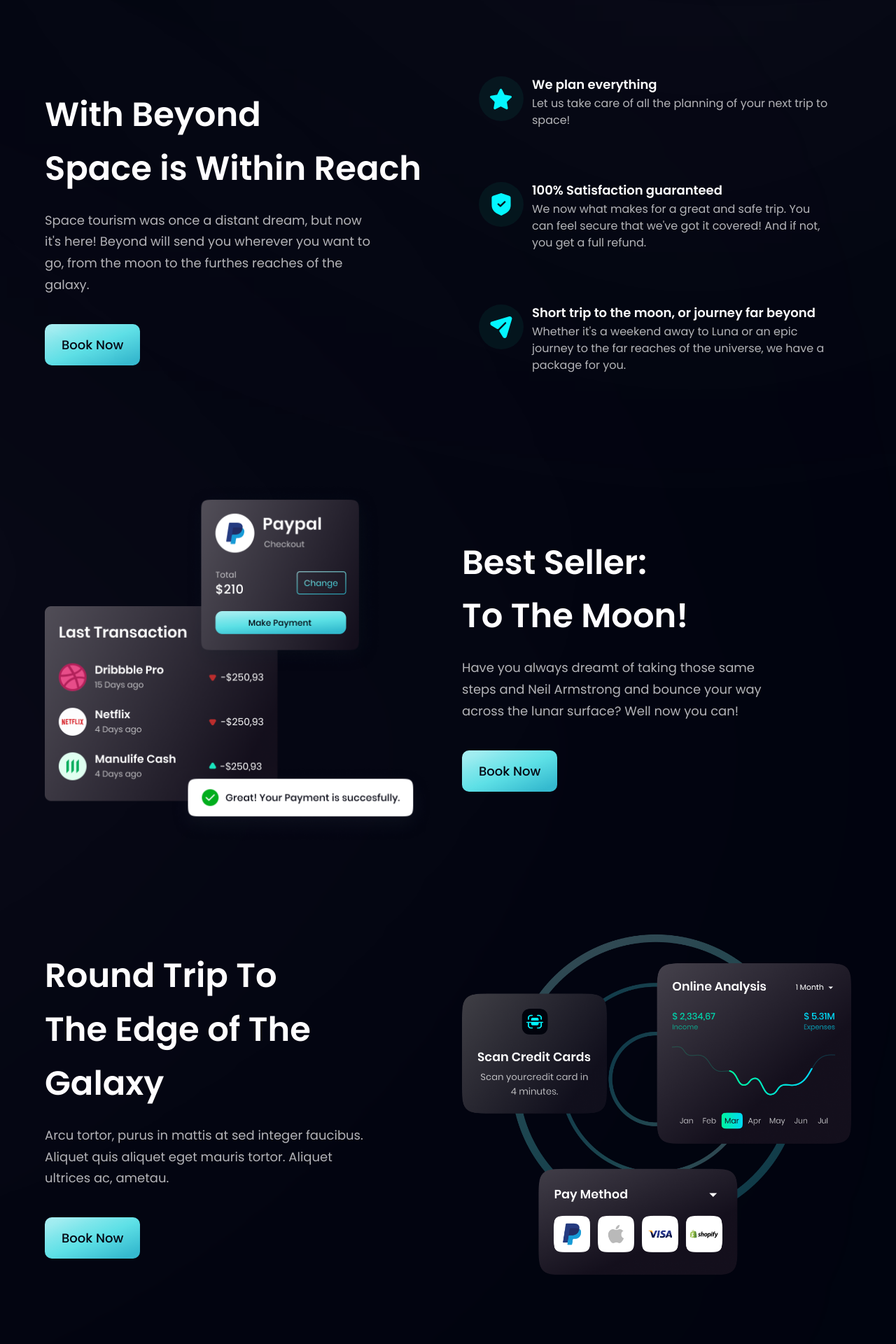
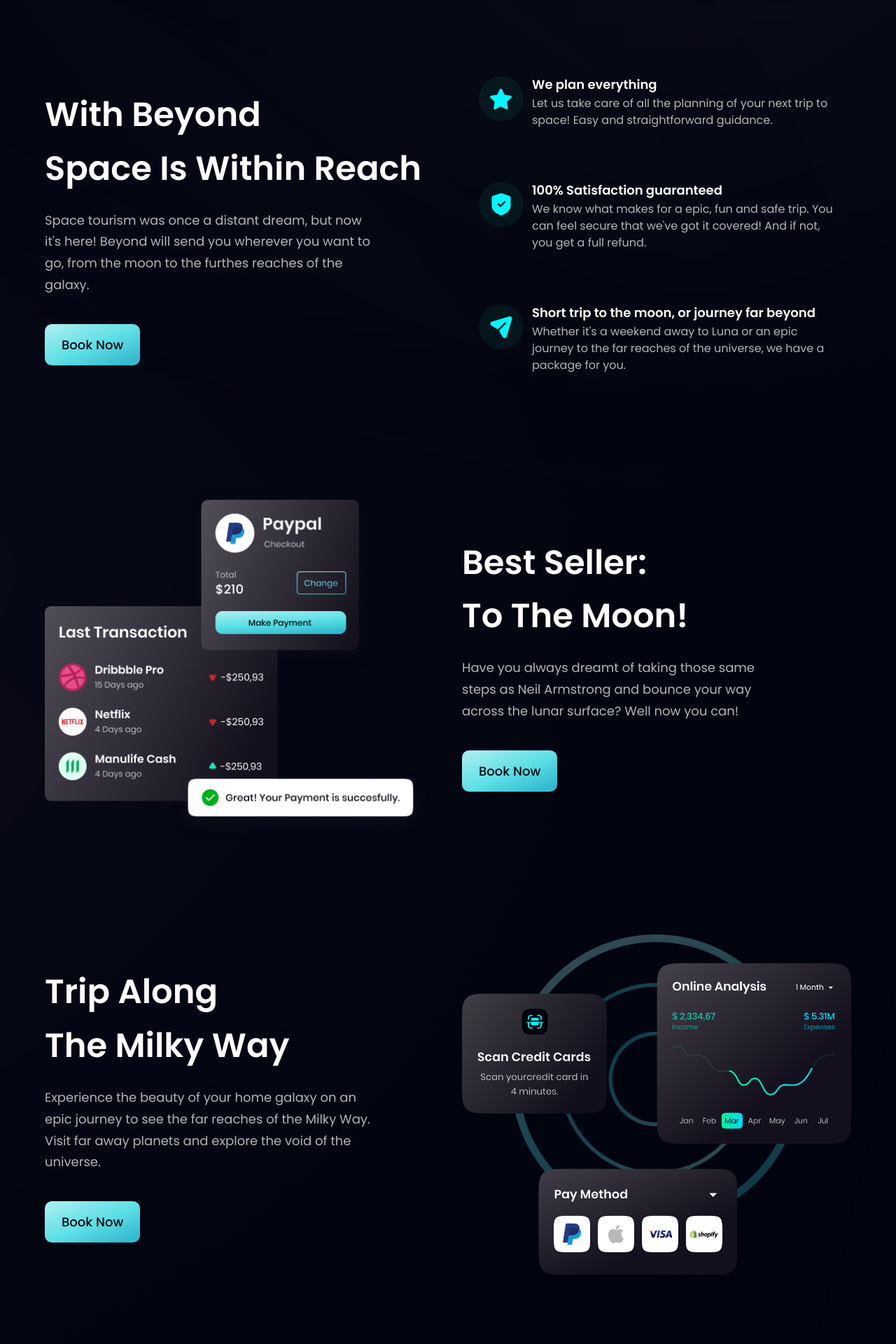
Before and after one commit to mthisgaard/space-tourism-app, a React (Vite) app in the folder space-tourism-app/: page / in a window 1280 px wide. Shown: the part 940-2860 px from the top of the page at 70% size. Built offline with nearby package versions, Linux system fonts and the light colour scheme.

Commit message:
fix typos

```diff
--- a/space-tourism-app/src/components/Billing.jsx
+++ b/space-tourism-app/src/components/Billing.jsx
@@ -11,7 +11,7 @@ const Billing = () => (
     </div>
     <div className={layout.sectionInfo}>
       <h2 className={styles.heading2}>Best Seller: <br className="sm:block hidden"/> To The Moon!</h2>
-      <p className={`${styles.paragraph} max-w-[470px] mt-5`}>Have you always dreamt of taking those same steps and Neil Armstrong and bounce your way across the lunar surface? Well now you can!</p>
+      <p className={`${styles.paragraph} max-w-[470px] mt-5`}>Have you always dreamt of taking those same steps as Neil Armstrong and bounce your way across the lunar surface? Well now you can!</p>
       <Button styles="mt-10"/>
     </div>
   </section>
--- a/space-tourism-app/src/components/Business.jsx
+++ b/space-tourism-app/src/components/Business.jsx
@@ -22,7 +22,7 @@ const Business = () => {
   return (
     <section id="about" className={layout.section}>
       <div className={layout.sectionInfo}>
-        <h2 className={styles.heading2}>With Beyond <br className="sm:block hidden"/> Space is Within Reach</h2>
+        <h2 className={styles.heading2}>With Beyond <br className="sm:block hidden"/> Space Is Within Reach</h2>
         <p className={`${styles.paragraph} max-w-[470px] mt-5`}>Space tourism was once a distant dream, but now it's here! Beyond will send you wherever you want to go, from the moon to the furthes reaches of the galaxy.</p>
         <Button styles="mt-10" />
       </div>
--- a/space-tourism-app/src/components/CardDeal.jsx
+++ b/space-tourism-app/src/components/CardDeal.jsx
@@ -5,8 +5,9 @@ import Button from './Button';
 const CardDeal = () => (
   <section className={layout.section}>
     <div className={layout.sectionInfo}>
-      <h2 className={styles.heading2}>Round Trip To <br className="sm:block hidden"/> The Edge of The Galaxy</h2>
-      <p className={`${styles.paragraph} max-w-[470px] mt-5`}>Arcu tortor, purus in mattis at sed integer faucibus. Aliquet quis aliquet eget mauris tortor. Aliquet ultrices ac, ametau.</p>
+      <h2 className={styles.heading2}>Trip Along <br className="sm:block hidden"/> The Milky Way</h2>
+      <p className={`${styles.paragraph} max-w-[470px] mt-5`}>
+        Experience the beauty of your home galaxy on an epic journey to see the far reaches of the Milky Way. Visit far away planets and explore the void of the universe.</p>
       <Button styles="mt-10"/>
     </div>
     <div className={layout.sectionImg}>
--- a/space-tourism-app/src/components/Footer.jsx
+++ b/space-tourism-app/src/components/Footer.jsx
@@ -7,7 +7,7 @@ const Footer = () => (
     <div className={`${styles.flexStart} md:flex-row flex-col mb-8 w-full`}>
       <div className="flex-1 flex flex-col justify-start mr-10">
       <span className="text-gradient text-[64px]">BEYOND</span>
-        <p className={`${styles.paragraph} mt-4 max-w-[310px]`}>Space is withing your reach.</p>
+        <p className={`${styles.paragraph} mt-4 max-w-[310px]`}>Space within your reach</p>
       </div>
       <div className="flex-[1.5] w-full flex flex-row justify-between flex-wrap md:mt-0 mt-10">
         {footerLinks.map((footerLink) => (
--- a/space-tourism-app/src/constants/index.js
+++ b/space-tourism-app/src/constants/index.js
@@ -25,14 +25,14 @@ export const features = [
     icon: star,
     title: "We plan everything",
     content:
-      "Let us take care of all the planning of your next trip to space!",
+      "Let us take care of all the planning of your next trip to space! Easy and straightforward guidance.",
   },
   {
     id: "feature-2",
     icon: shield,
     title: "100% Satisfaction guaranteed",
     content:
-      "We now what makes for a great and safe trip. You can feel secure that we've got it covered! And if not, you get a full refund.",
+      "We know what makes for a epic, fun and safe trip. You can feel secure that we've got it covered! And if not, you get a full refund.",
   },
   {
     id: "feature-3",
```
